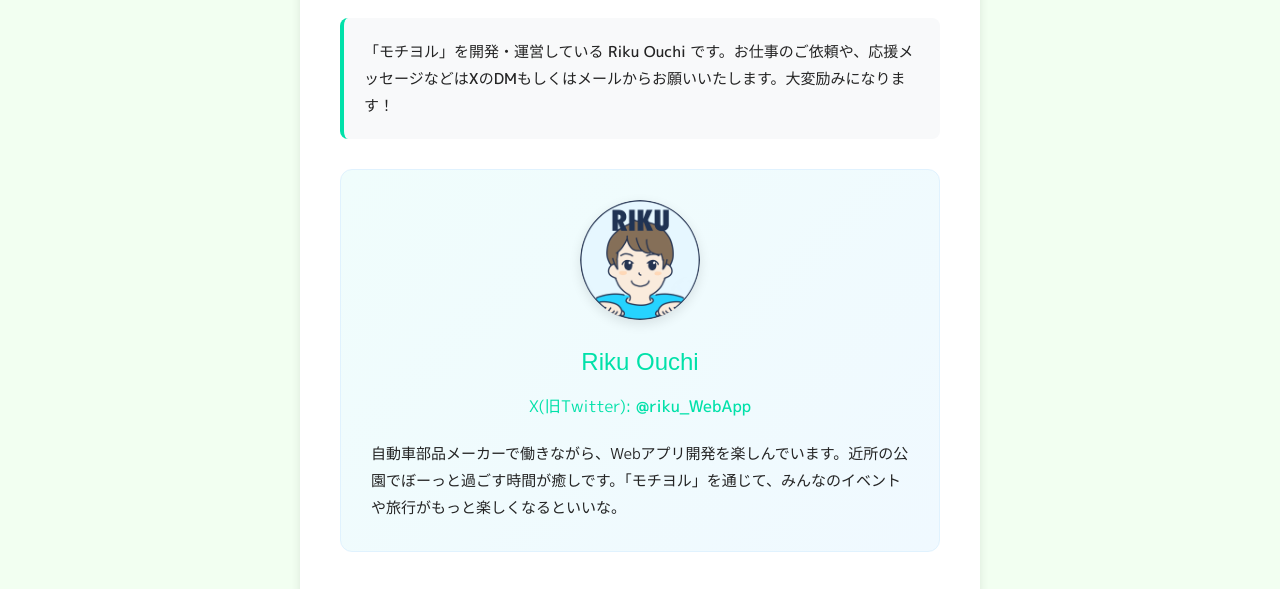
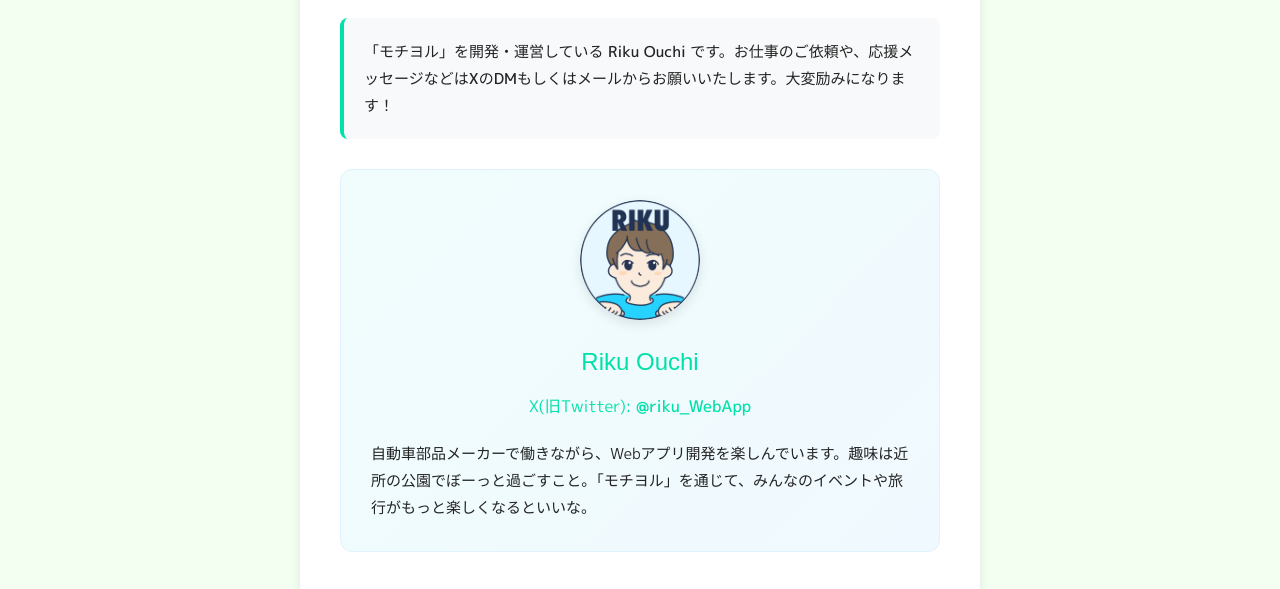
Before and after one commit to rikuouchi0813/mochiyoru, a website: page company-info.html in a window 1280 px wide. Shown: the part 208-797 px from the top of the page. Drawn offline with Linux system fonts and the light colour scheme; a web font is replaced by a local one.

Commit message:
Update company-info.html

```diff
--- a/company-info.html
+++ b/company-info.html
@@ -42,7 +42,7 @@
                 </div>
 
                 <p class="profile-description">
-                    自動車部品メーカーで働きながら、Webアプリ開発を楽しんでいます。近所の公園でぼーっと過ごす時間が癒しです。「モチヨル」を通じて、みんなのイベントや旅行がもっと楽しくなるといいな。
+                    自動車部品メーカーで働きながら、Webアプリ開発を楽しんでいます。趣味は近所の公園でぼーっと過ごすこと。「モチヨル」を通じて、みんなのイベントや旅行がもっと楽しくなるといいな。
                 </p>
             </div>
 
```
